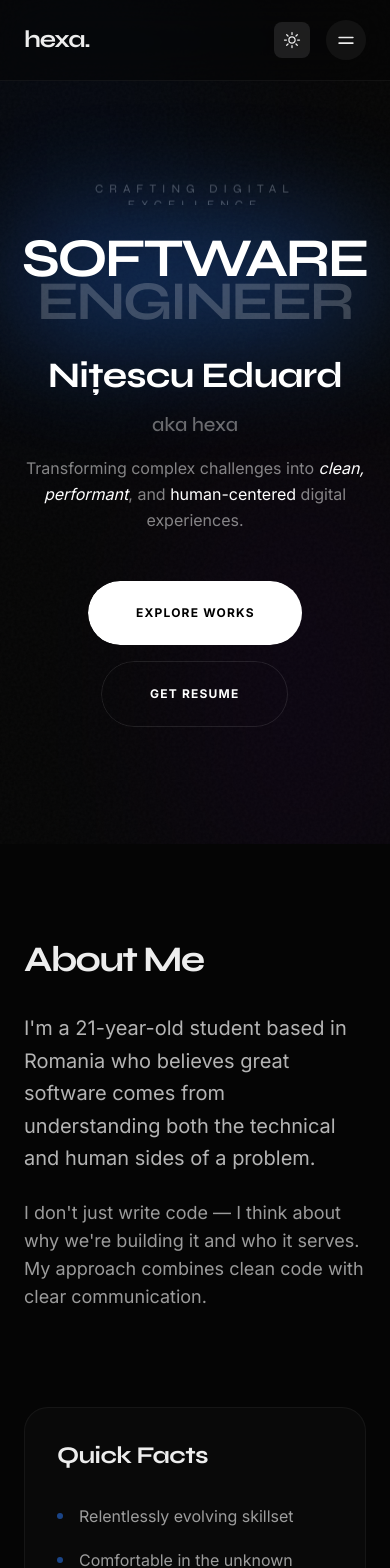
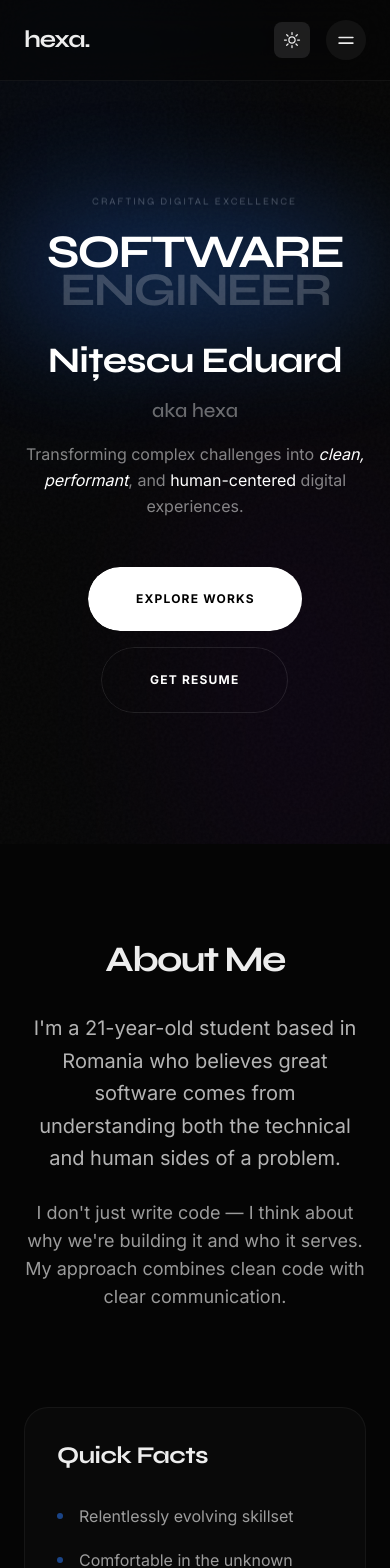
Before and after one commit to hexa325/portfolio-website, a Next.js app: page / in a window 390 px wide. Shown: the top 1568 px of the page. Built offline with nearby package versions, Linux system fonts and the light colour scheme.

Commit message:
fix: improve mobile layout centering and fix hero text misalignment

```diff
--- a/src/components/About.tsx
+++ b/src/components/About.tsx
@@ -1,8 +1,8 @@
 export default function About() {
   return (
     <section id="about" className="section-padding section-container">
-      <div className="grid md:grid-cols-2 gap-16 items-start">
-        <div>
+      <div className="grid md:grid-cols-2 gap-16 items-center">
+        <div className="text-center md:text-left">
           <h2 className="text-4xl md:text-5xl font-bold mb-8 tracking-tighter">
             About Me
           </h2>
--- a/src/components/Contact.tsx
+++ b/src/components/Contact.tsx
@@ -5,8 +5,8 @@ export default function Contact() {
     <section id="contact" className="section-padding section-container relative overflow-hidden">
       <div className="absolute top-1/2 left-0 w-96 h-96 bg-blue-500/10 blur-[150px] -z-10" />
 
-      <div className="grid md:grid-cols-2 gap-16 items-start">
-        <div>
+      <div className="grid md:grid-cols-2 gap-16 items-center">
+        <div className="text-center md:text-left flex flex-col items-center md:items-start">
           <h2 className="text-4xl md:text-6xl font-bold tracking-tighter mb-8">
             Let&apos;s <br /> <span className="text-black/20 dark:text-white/20">Collaborate</span>
           </h2>
@@ -15,12 +15,12 @@ export default function Contact() {
             Whether you have a question or just want to say hi, feel free to reach out!
           </p>
 
-          <div className="space-y-6 mb-12">
+          <div className="space-y-6 mb-12 w-full max-w-md">
             <a
               href="mailto:nitescugeorgeeduard@gmail.com"
               className="group flex items-center justify-between p-6 bg-white/50 dark:bg-white/5 rounded-2xl border border-black/5 dark:border-white/5 hover:border-black/20 dark:hover:border-white/20 transition-all"
             >
-              <div className="flex flex-col">
+              <div className="flex flex-col text-left">
                 <span className="text-xs font-bold uppercase tracking-widest text-black/40 dark:text-white/40 mb-1">Email</span>
                 <span className="text-lg font-bold">nitescugeorgeeduard@gmail.com</span>
               </div>
@@ -35,7 +35,7 @@ export default function Contact() {
               rel="noopener noreferrer"
               className="group flex items-center justify-between p-6 bg-white/50 dark:bg-white/5 rounded-2xl border border-black/5 dark:border-white/5 hover:border-black/20 dark:hover:border-white/20 transition-all"
             >
-              <div className="flex flex-col">
+              <div className="flex flex-col text-left">
                 <span className="text-xs font-bold uppercase tracking-widest text-black/40 dark:text-white/40 mb-1">GitHub</span>
                 <span className="text-lg font-bold">hexa325</span>
               </div>
--- a/src/components/Experience.tsx
+++ b/src/components/Experience.tsx
@@ -1,7 +1,7 @@
 export default function Experience() {
   return (
     <section id="experience" className="section-padding section-container">
-      <div className="flex flex-col md:flex-row gap-12 items-start">
+      <div className="flex flex-col md:flex-row gap-12 items-start text-center md:text-left">
         <div className="md:w-1/3">
           <h2 className="text-4xl md:text-5xl font-bold tracking-tighter mb-4">
             Experience
--- a/src/components/Hero.tsx
+++ b/src/components/Hero.tsx
@@ -10,14 +10,14 @@ export default function Hero() {
 
       <div className="section-container relative z-10 w-full">
         <div className="flex flex-col items-center text-center">
-          <div className="mb-8 h-6 overflow-hidden">
-            <span className="block font-display text-xs uppercase tracking-[0.5em] text-black/40 dark:text-white/30 animate-reveal-up">
+          <div className="mb-6 md:mb-8 h-auto overflow-hidden">
+            <span className="block font-display text-[10px] md:text-xs uppercase tracking-[0.2em] md:tracking-[0.5em] text-black/40 dark:text-white/30 animate-reveal-up">
               Crafting Digital Excellence
             </span>
           </div>
 
-          <div className="relative mb-8 md:mb-12 isolate">
-            <h1 className="text-[14vw] md:text-[10vw] font-bold leading-[0.8] tracking-tighter select-none">
+          <div className="relative mb-8 md:mb-12 isolate w-full">
+            <h1 className="text-[12vw] md:text-[10vw] font-bold leading-[0.8] tracking-tighter select-none">
               <span className="block animate-expand [animation-delay:0.1s] text-black dark:text-white">SOFTWARE</span>
               <span className="block animate-expand [animation-delay:0.2s] text-black/20 dark:text-white/20">ENGINEER</span>
             </h1>
--- a/src/components/Projects.tsx
+++ b/src/components/Projects.tsx
@@ -25,7 +25,7 @@ const projects = [
 export default function Projects() {
   return (
     <section id="projects" className="section-padding section-container">
-      <div className="flex flex-col md:flex-row md:items-end justify-between mb-12 gap-6">
+      <div className="flex flex-col md:flex-row md:items-end justify-between mb-12 gap-6 items-center text-center md:text-left md:items-end">
         <h2 className="text-4xl md:text-6xl font-bold tracking-tighter">
           Selected <br /> <span className="text-black/20 dark:text-white/20">Works</span>
         </h2>
@@ -56,8 +56,8 @@ export default function Projects() {
                 )}
               </div>
 
-              <div className="p-8 md:p-12">
-                <div className="flex flex-wrap gap-2 mb-6">
+              <div className="p-8 md:p-12 flex flex-col items-center md:items-start text-center md:text-left">
+                <div className="flex flex-wrap gap-2 mb-6 justify-center md:justify-start">
                   {project.tags.map(tag => (
                     <span key={tag} className="text-[10px] uppercase tracking-widest font-bold px-3 py-1 bg-black/5 dark:bg-white/10 rounded-full">
                       {tag}
--- a/src/components/Skills.tsx
+++ b/src/components/Skills.tsx
@@ -16,15 +16,15 @@ export default function Skills() {
 
   return (
     <section id="skills" className="section-padding section-container">
-      <h2 className="text-3xl font-bold mb-8">Skills</h2>
+      <h2 className="text-4xl md:text-5xl font-bold tracking-tighter mb-12 text-center md:text-left">Skills</h2>
       <div className="grid md:grid-cols-3 gap-6">
         {skillCategories.map((category) => (
           <div
             key={category.title}
-            className="bg-black/5 dark:bg-white/5 rounded-2xl p-6 border border-black/10 dark:border-white/10"
+            className="bg-black/5 dark:bg-white/5 rounded-2xl p-6 border border-black/10 dark:border-white/10 flex flex-col items-center md:items-start text-center md:text-left"
           >
             <h3 className="text-xl font-semibold mb-4">{category.title}</h3>
-            <div className="flex flex-wrap gap-2">
+            <div className="flex flex-wrap gap-2 justify-center md:justify-start">
               {category.skills.map((skill) => (
                 <span
                   key={skill}
```
